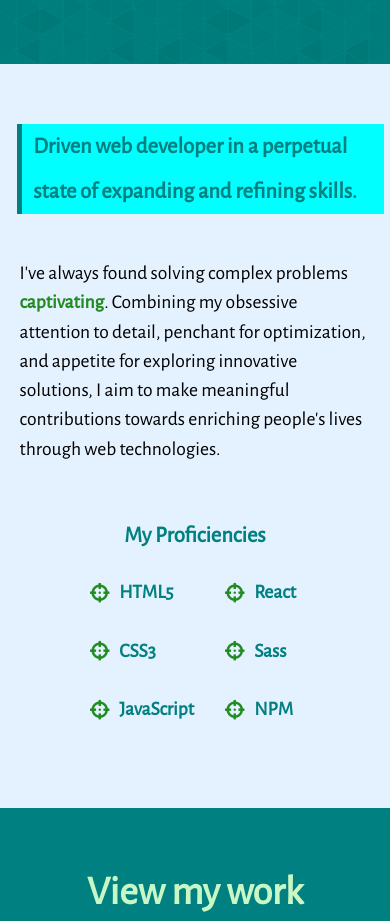
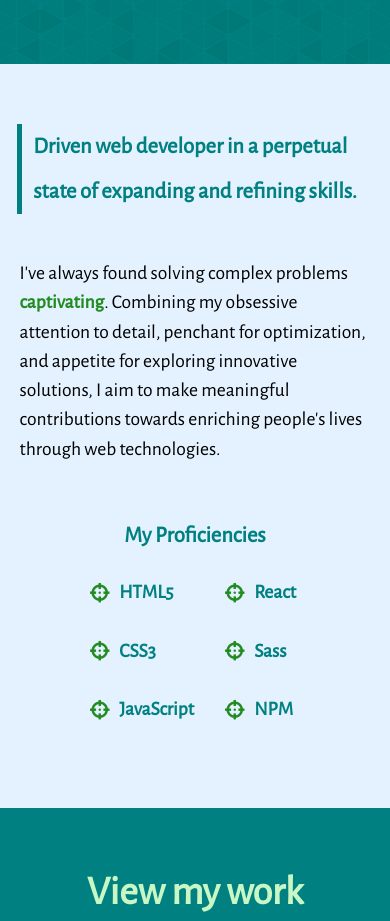
Before and after one commit to OscarFabiani/OscarFabiani.github.io, a website: page index.html in a window 390 px wide. Shown: the part 780-1701 px from the top of the page. Drawn offline with nearby package versions, Linux system fonts and the light colour scheme.

Commit message:
Added media query template.

```diff
--- a/scss/styles.scss
+++ b/scss/styles.scss
@@ -169,11 +169,6 @@ h1, h2, h3, h4, p, ul {
   background-image: url(/assets/gplay.png);
   background-size: unset;
   background-repeat: repeat;
-  /*
-  @media (min-height: 800px) {
-    height: 800px;
-  }
-  */
   @media (max-width: 651px), (orientation: portrait) {
     flex-direction: column;
   }
@@ -229,6 +224,18 @@ h1, h2, h3, h4, p, ul {
   @media (max-height: 550px) {
     font-size: .8em;
   }
+  /*Desktops*/
+  @media (min-width: 1281px) {}
+  /*Laptops, Desktops*/
+  @media (min-width: 1025px) and (max-width: 1280px) {}
+  /*Tablets, Ipads (portrait)*/
+  @media (min-width: 768px) and (max-width: 1024px) {}
+  /*Tablets, Ipads (landscape)*/
+  @media (min-width: 768px) and (max-width: 1024px) and (orientation: landscape) {}
+  /*Low Resolution Tablets, Mobiles (Landscape)*/
+  @media (min-width: 481px) and (max-width: 767px) {}
+  /*Most of the Smartphones Mobiles (Portrait)*/
+  @media (min-width: 320px) and (max-width: 480px) {}
 }
 
 
@@ -251,7 +258,6 @@ h1, h2, h3, h4, p, ul {
       padding-left: .5em;
       width: 90vw;
       color: $color2;
-      background-color: aqua;
     }
     p {
       font-size: 1.3em;
```
Also changed, not shown: css/styles.css.
